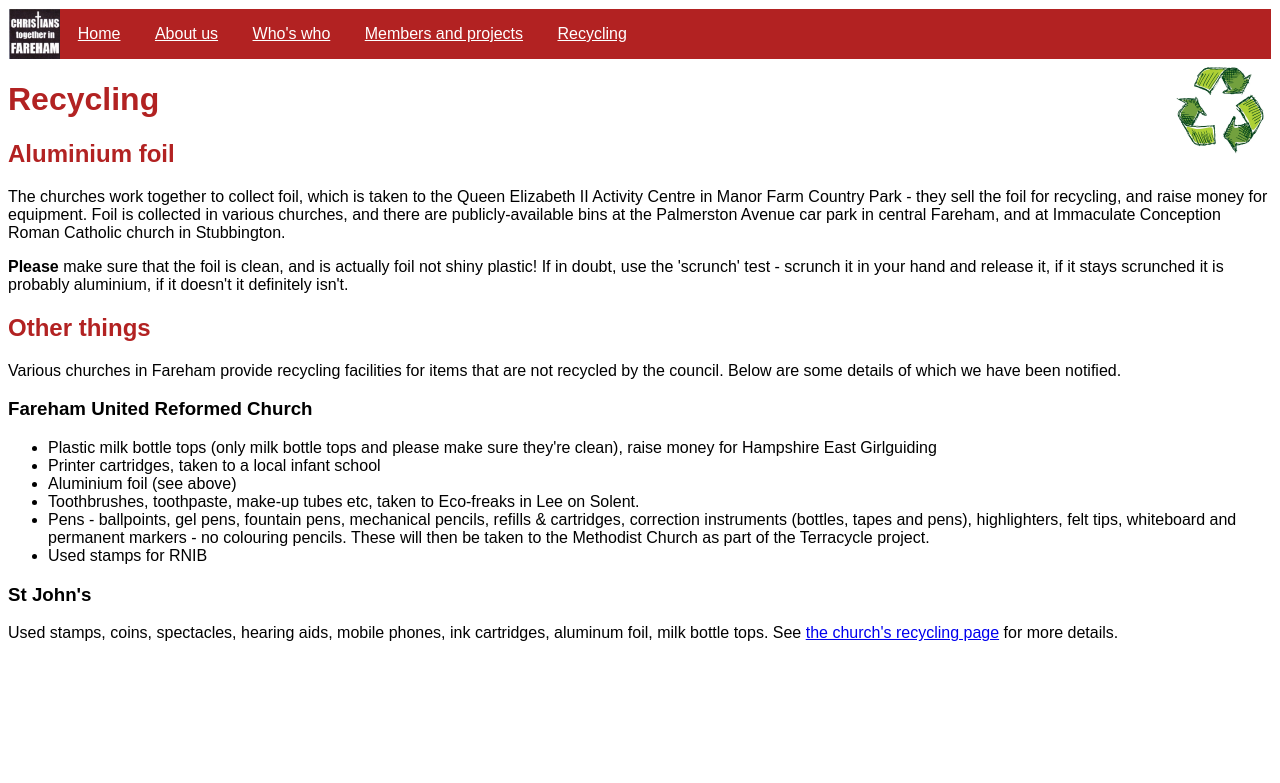
After one commit to hicksjduk/ctif-website, a PHP site: page /recycling.php in a window 1280 px wide. The commit adds this page. Shown: the top 783 px of the page. Run offline with PHP 8.4, Linux system fonts and the light colour scheme.

Commit message:
Add recycling

```diff
--- a/public/index.php
+++ b/public/index.php
@@ -45,7 +45,7 @@ the Light of the World.
 to help, or to know more.
 <p>Our next meeting is on <b>Monday 20th November</b>, at 7.15 for 7.30pm, at St Philip Howard Church,
 Bishopsfield Road PO14 1QS. Everyone is welcome. <u>Please note</u> that this has been
-rearranged from the date that was originally set (Tuesday 8th November), in order to avoid a
+rearranged from the date that was originally set (Wednesday 8th November), in order to avoid a
 clash with the
 licensing of Rev Sam Cullen at Holy Trinity.
 </body>
--- a/public/nav.html
+++ b/public/nav.html
@@ -6,5 +6,6 @@
 		<li><a href="/about.php">About us</a>
 		<li><a href="/whoswho.php">Who's who</a>
 		<li><a href="/members.php">Members and projects</a>
+		<li><a href="/recycling.php">Recycling</a>
 	</ul>
 </div>
--- /dev/null
+++ b/public/recycling.php
@@ -0,0 +1,44 @@
+<!DOCTYPE php>
+<html>
+<head>
+<meta charset="UTF-8">
+<link href="site.css" rel="stylesheet" type="text/css">
+<title>Recycling</title>
+</head>
+<body>
+<?php
+include("nav.html")
+?>
+<img align="right" src="images/recycle.png" height="100">
+<h1>Recycling</h1>
+<h2><a id="foil">Aluminium foil</a></h2>
+<p>The churches work together to collect foil, which is taken to the Queen Elizabeth II
+Activity Centre in Manor Farm Country Park - they sell the foil for recycling, and raise money
+for equipment. Foil is collected in various churches, and there are publicly-available bins at
+the Palmerston Avenue car park in central Fareham, and at Immaculate Conception Roman Catholic
+church in Stubbington.
+<p><b>Please</b> make sure that the foil is clean, and is actually foil not shiny plastic!
+If in doubt, use the 'scrunch' test - scrunch it in your hand and release it, if it stays scrunched
+it is probably aluminium, if it doesn't it definitely isn't.
+<h2>Other things</h2>
+<p>Various churches in Fareham provide recycling facilities for items that are not
+recycled by the council. Below are some details of which we have been notified.
+<h3>Fareham United Reformed Church</h3>
+<ul>
+<li>Plastic milk bottle tops (only milk bottle tops and please make sure they're clean),
+raise money for Hampshire East Girlguiding
+<li>Printer cartridges, taken to a local infant school
+<li>Aluminium foil (see above)
+<li>Toothbrushes, toothpaste, make-up tubes etc, taken to Eco-freaks in Lee on Solent.
+<li>Pens - ballpoints, gel pens, fountain pens, mechanical pencils, refills & cartridges,
+correction instruments (bottles, tapes and pens), highlighters, felt tips, whiteboard and
+permanent markers - no colouring pencils.
+These will then be taken to the Methodist Church as part of the Terracycle project.
+<li>Used stamps for RNIB
+</ul>
+<h3>St John's</h3>
+<p>Used stamps, coins, spectacles, hearing aids, mobile phones, ink cartridges, aluminum foil,
+milk bottle tops. See <a href="https://stjohnsfareham.org.uk/ecochurch/">the church's
+recycling page</a> for more details.
+</body>
+</html>
```
Also changed, not shown: public/images/recycle.png (added).
